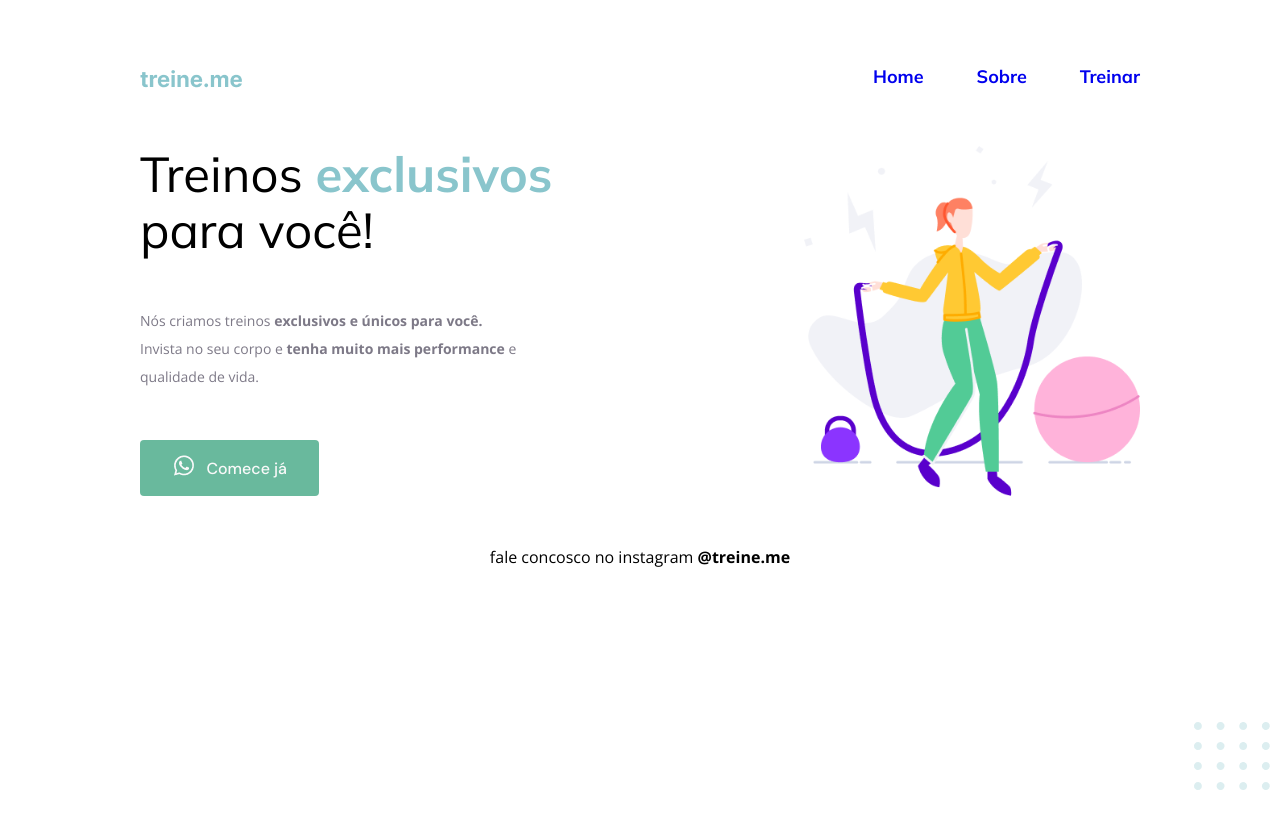
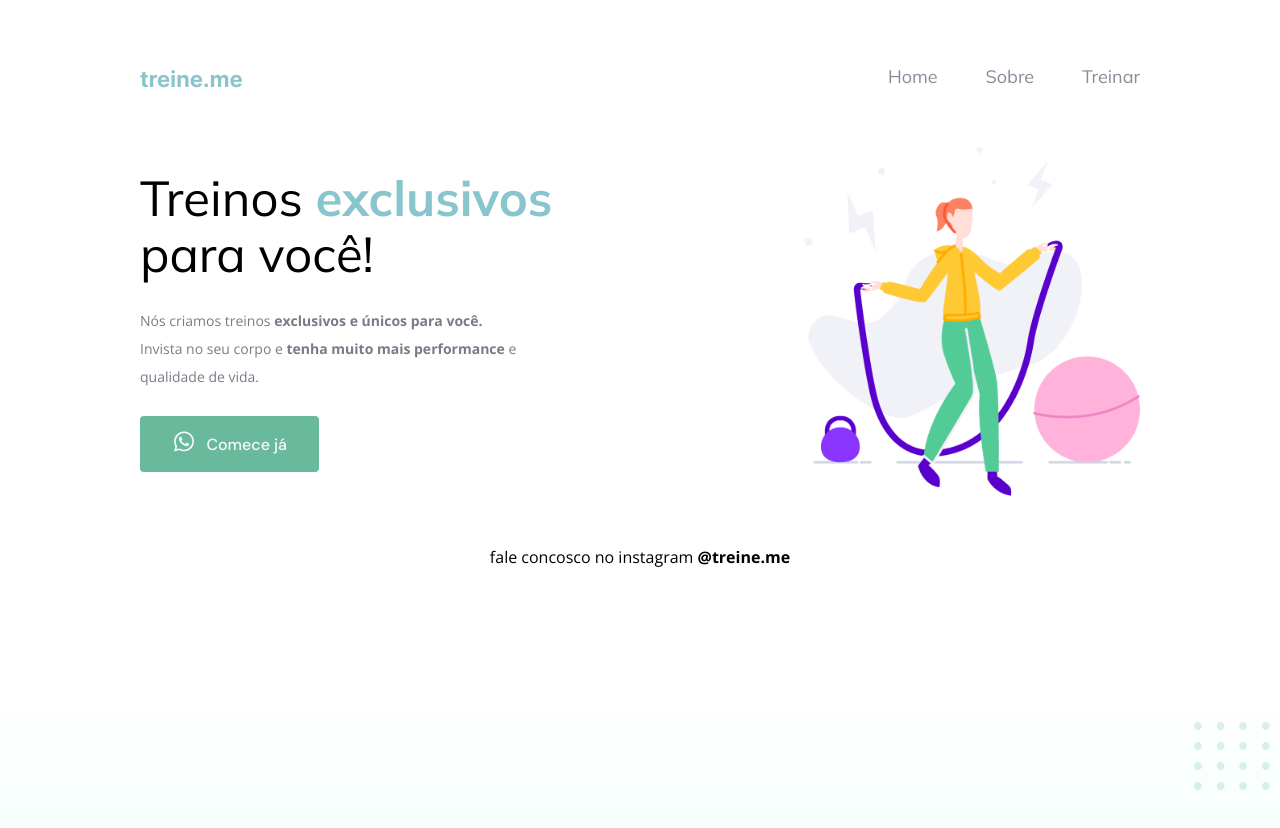
Before and after one commit to nuccig/projeto02explorer, a plain HTML site: page index.html in a window 1280 px wide. Before the commit the page ends 800 px from the top, so only its background shows below. Drawn offline with nearby package versions, Linux system fonts and the light colour scheme.

Commit message:
final adjustments

```diff
--- a/index.html
+++ b/index.html
@@ -13,14 +13,14 @@
         <img src="./images/Logo.png" alt="logo: um texto simples na cor azul escrito 'treine.me'" class="logo">
         <nav>
             <ul>
-                <li class="item-nav"><a href="#" target="_blank"><strong>Home</strong></a></li>
+                <li class="item-nav"><a href="#" target="_blank">Home</a></li>
                 <li class="item-nav"><a href="#" target="_blank">Sobre</a></li>
                 <li class="item-nav"><a href="#" target="_blank">Treinar</a></li>
             </ul>
         </nav>
     </header>
     <main class="hero">
-        <div class="left-side">
+        <section class="left-side">
             <h1>
                 Treinos <strong>exclusivos</strong>
                 <br>
@@ -39,7 +39,7 @@
                 </a>
                 Comece já
             </button>
-        </div>
+        </section>
         <img src="./images/fitness-jump.png" class ="imagem-principal" alt="desenho de uma mulher vestida de roupas fitness pulando corda com uma bola de yoga e peso ao fundo">
     </main>
     <footer>
--- a/style.css
+++ b/style.css
@@ -11,7 +11,10 @@
 }
 
 body{
+    background: linear-gradient(180deg, rgba(227, 255, 248, 0) 80%, rgba(227, 255, 248, 0.38) 100%);
+
     width: 1000px;
+    min-height: 100vh;
     margin: 0 auto;
 }
 
@@ -26,19 +29,26 @@ header {
 }
 
 nav ul{
-    width: 267px;
     display: flex;
     align-items: center;
     justify-content: space-between;
+    gap: 48px;
+}
 
+nav ul a {
     font-family: 'Mulish', sans-serif;
     font-size: 18px;
     font-weight: 400;
     color: #1F1534;
+
+    opacity: 0.5;
+    transition: all 400ms;
 }
 
-nav a {
+
+nav a:hover {
     font-weight: 700;
+    opacity: 1;
 }
 
 .hero {
@@ -54,7 +64,7 @@ nav a {
 
     display: flex;
     flex-direction: column;
-    justify-content: space-between;
+    justify-content: center;
 }
 
 h1 {
@@ -75,6 +85,8 @@ h1 strong {
     font-size: 14px;
     line-height: 28px;
     color: #7D7987;
+
+    margin: 25px 0;
 }
 
 .button {
@@ -92,6 +104,12 @@ h1 strong {
     font-size: 16px;
     font-weight: 500;
     color: #F9F9F9;
+
+    transition: all 300ms;
+}
+
+.button:hover {
+    background-color: #3e8b70;
 }
 
 .imagem-principal {
```
